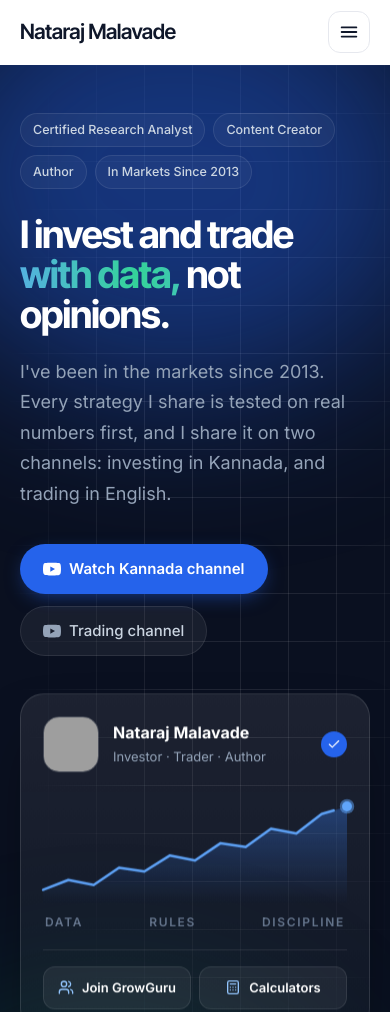
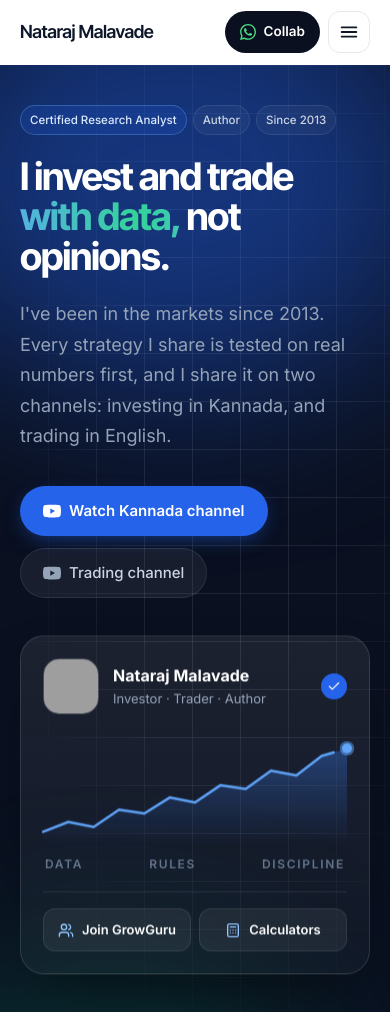
Before and after one commit to lifeofnsm/lifeofnsm.github.io, an Astro site: page / in a window 390 px wide. Shown: the top 1012 px of the page. Built offline with nearby package versions, Linux system fonts and the light colour scheme; Astro itself is replaced by a stand-in of ours; grey boxes are pictures that could not be loaded.

Commit message:
Put business collabs first and keep hero credentials on one line
- Header: WhatsApp "Collaborate" button on every page, compact "Collab"
  on phones; "Brands & collaborations" is now first in the mobile menu
- Hero credentials stay on one line (short labels / optional pills on
  smaller screens)
- Link Mastermind of Day Trading to its Amazon page

Co-Authored-By: Claude Opus 5.5 <noreply@anthropic.com>

```diff
--- a/src/components/SiteHeader.astro
+++ b/src/components/SiteHeader.astro
@@ -1,6 +1,7 @@
 ---
 import Icon from './Icon.astro';
 import { site, nav } from '../data/site';
+const waBusiness = `https://wa.me/${site.contact.whatsappNumber}?text=${encodeURIComponent('Hi Nataraj, I would like to discuss a brand collaboration.')}`;
 ---
 <header class="site-header" data-header>
   <div class="container site-header__inner">
@@ -11,7 +12,9 @@ import { site, nav } from '../data/site';
     </nav>
 
     <div class="site-header__actions">
-      <a href="/tools.html" class="btn btn-primary btn-sm site-header__cta">Free calculators</a>
+      <a href={waBusiness} target="_blank" rel="noopener" class="btn btn-sm site-header__cta" data-link-id="header-business">
+        <Icon name="whatsapp" size={16} /> <span class="cta-full">Collaborate</span><span class="cta-short">Collab</span>
+      </a>
       <button class="menu-btn" type="button" aria-label="Open menu" aria-expanded="false" aria-controls="mobile-nav" data-menu-btn>
         <span class="menu-btn__open"><Icon name="menu" size={22} /></span>
         <span class="menu-btn__close"><Icon name="close" size={22} /></span>
@@ -21,8 +24,8 @@ import { site, nav } from '../data/site';
 
   <nav class="mobile-nav" id="mobile-nav" aria-label="Mobile" data-mobile-nav hidden>
     <div class="container">
+      <a href={waBusiness} target="_blank" rel="noopener" class="btn btn-whatsapp mobile-nav__collab"><Icon name="whatsapp" size={18} /> Brands &amp; collaborations</a>
       {nav.map((item) => <a href={item.href}>{item.label}<Icon name="chevron" size={18} /></a>)}
-      <a href="/tools.html" class="btn btn-primary">Free calculators</a>
     </div>
   </nav>
 </header>
@@ -56,6 +59,9 @@ import { site, nav } from '../data/site';
   .site-nav a:hover { background: var(--surface-2); color: var(--text); }
 
   .site-header__actions { display: flex; align-items: center; gap: 8px; }
+  .site-header__cta { background: var(--ink); color: #fff; }
+  .site-header__cta :global(svg) { color: #4ADE80; }
+  .site-header__cta:hover { background: #1E293B; }
 
   .menu-btn {
     display: none; width: 42px; height: 42px; border-radius: 12px;
@@ -74,12 +80,19 @@ import { site, nav } from '../data/site';
     font-weight: 600; text-decoration: none; color: var(--text);
   }
   .mobile-nav a:not(.btn) :global(svg) { color: var(--muted-light); }
-  .mobile-nav .btn { margin-top: 16px; }
+  .mobile-nav .mobile-nav__collab { margin: 8px 0 8px; }
+  .cta-short { display: none; }
 
   @media (max-width: 860px) {
-    .site-nav, .site-header__cta { display: none; }
+    .site-nav { display: none; }
     .site-header__actions { margin-left: auto; }
     .menu-btn { display: grid; }
+    .site-header__cta { height: 42px; padding: 0 14px; }
+    .cta-full { display: none; }
+    .cta-short { display: inline; }
+  }
+  @media (max-width: 400px) {
+    .brand { font-size: 18px; }
   }
 </style>
 
--- a/src/data/links.ts
+++ b/src/data/links.ts
@@ -117,11 +117,11 @@ export const links: LinkItem[] = [
     group: 'books',
     title: 'Mastermind of Day Trading',
     description: 'by Nataraj Malavade',
-    url: 'https://www.amazon.in/s?k=mastermind+of+day+trading+nataraj+malavade',
+    url: 'https://www.amazon.in/MASTER-MIND-DAY-TRADING-Techniques-ebook/dp/B08JJ3D8K7',
     icon: 'book',
     cover: '/images/book2.jpg',
     stores: [
-      { label: 'Amazon', url: 'https://www.amazon.in/s?k=mastermind+of+day+trading+nataraj+malavade' },
+      { label: 'Amazon', url: 'https://www.amazon.in/MASTER-MIND-DAY-TRADING-Techniques-ebook/dp/B08JJ3D8K7' },
       { label: 'Flipkart', url: 'https://www.flipkart.com/search?q=mastermind+of+day+trading+nataraj+malavade' },
     ],
     short: ['book-day-trading'],
--- a/src/data/site.ts
+++ b/src/data/site.ts
@@ -12,7 +12,14 @@ export const site = {
   avatar: 'https://i.ibb.co/FbvTDHZx/DP-Images-3.png',
   analyticsId: 'G-CGSZK6XNE7',
   googleSiteVerification: 'GwfigfQ6R-6L2TSRdBshxikpeF8kq8VqDU8UxIMJB8s',
-  credentials: ['Certified Research Analyst', 'Content Creator', 'Author', 'In Markets Since 2013'],
+  // Hero pills, kept on one line. On smaller screens `short` replaces `label`,
+  // and pills with `optional: true` are hidden so the row never wraps.
+  credentials: [
+    { label: 'Certified Research Analyst' },
+    { label: 'Content Creator', optional: true },
+    { label: 'Author' },
+    { label: 'In Markets Since 2013', short: 'Since 2013' },
+  ],
   contact: {
     whatsappNumber: '919844617636',
     whatsappDisplay: '+91 98446 17636',
--- a/src/pages/index.astro
+++ b/src/pages/index.astro
@@ -40,7 +40,13 @@ const calcList = ['SIP', 'Step-up SIP', 'Lumpsum', 'Goal planner', 'EMI', 'Finan
     <div class="container hero__grid">
       <div class="hero__copy">
         <div class="hero__chips anim-in" style="--d:0">
-          {site.credentials.map((c) => <span class="hero-chip">{c}</span>)}
+          {site.credentials.map((c, i) => (
+            <span class:list={['hero-chip', i === 0 && 'hero-chip--lead', 'optional' in c && c.optional && 'hero-chip--optional']}>
+              {'short' in c && c.short ? (
+                <><span class="full">{c.label}</span><span class="short">{c.short}</span></>
+              ) : c.label}
+            </span>
+          ))}
         </div>
         <h1 class="display hero__title anim-in" style="--d:1">
           I invest and trade <span class="grad">with data,</span> not opinions.
@@ -251,11 +257,21 @@ const calcList = ['SIP', 'Step-up SIP', 'Lumpsum', 'Goal planner', 'EMI', 'Finan
   @keyframes drift-b { to { transform: translate(80px, -40px) scale(1.15); } }
 
   .hero__grid { display: grid; grid-template-columns: 1.25fr 0.9fr; gap: 56px; align-items: center; }
-  .hero__chips { display: flex; flex-wrap: wrap; gap: 8px; margin-bottom: 26px; }
+  .hero__chips { display: flex; flex-wrap: nowrap; gap: 8px; margin-bottom: 26px; }
+  .hero-chip { white-space: nowrap; flex-shrink: 0; }
+  @media (max-width: 350px) { .hero-chip:last-child { display: none; } }
   .hero-chip {
     font-size: 12.5px; font-weight: 500; color: #CBD5E1;
     padding: 6px 12px; border-radius: 999px;
     border: 1px solid var(--ink-line); background: rgba(255,255,255,0.04);
+  }
+  .hero-chip--lead { color: #DBEAFE; border-color: rgba(96,165,250,.35); background: rgba(37,99,235,.18); }
+  .hero-chip .short { display: none; }
+  /* one line always: drop optional pills + use short labels when space is tight */
+  @media (max-width: 1180px) {
+    .hero-chip--optional { display: none; }
+    .hero-chip .full { display: none; }
+    .hero-chip .short { display: inline; }
   }
   .hero__title { font-size: clamp(38px, 6vw, 64px); }
   .grad {
@@ -346,7 +362,9 @@ const calcList = ['SIP', 'Step-up SIP', 'Lumpsum', 'Goal planner', 'EMI', 'Finan
     .hero-card-wrap { max-width: 460px; }
   }
   @media (max-width: 620px) {
-    .hero { padding-top: 48px; }
+    .hero { padding-top: 40px; }
+    .hero__chips { gap: 6px; margin-bottom: 22px; }
+    .hero-chip { font-size: 11.5px; padding: 5px 9px; }
     .stats { grid-template-columns: 1fr 1fr; margin-top: 44px; }
     .stat:nth-child(2) { border-right: 0; }
     .stat:nth-child(-n+2) { border-bottom: 1px solid var(--ink-line); }
```
